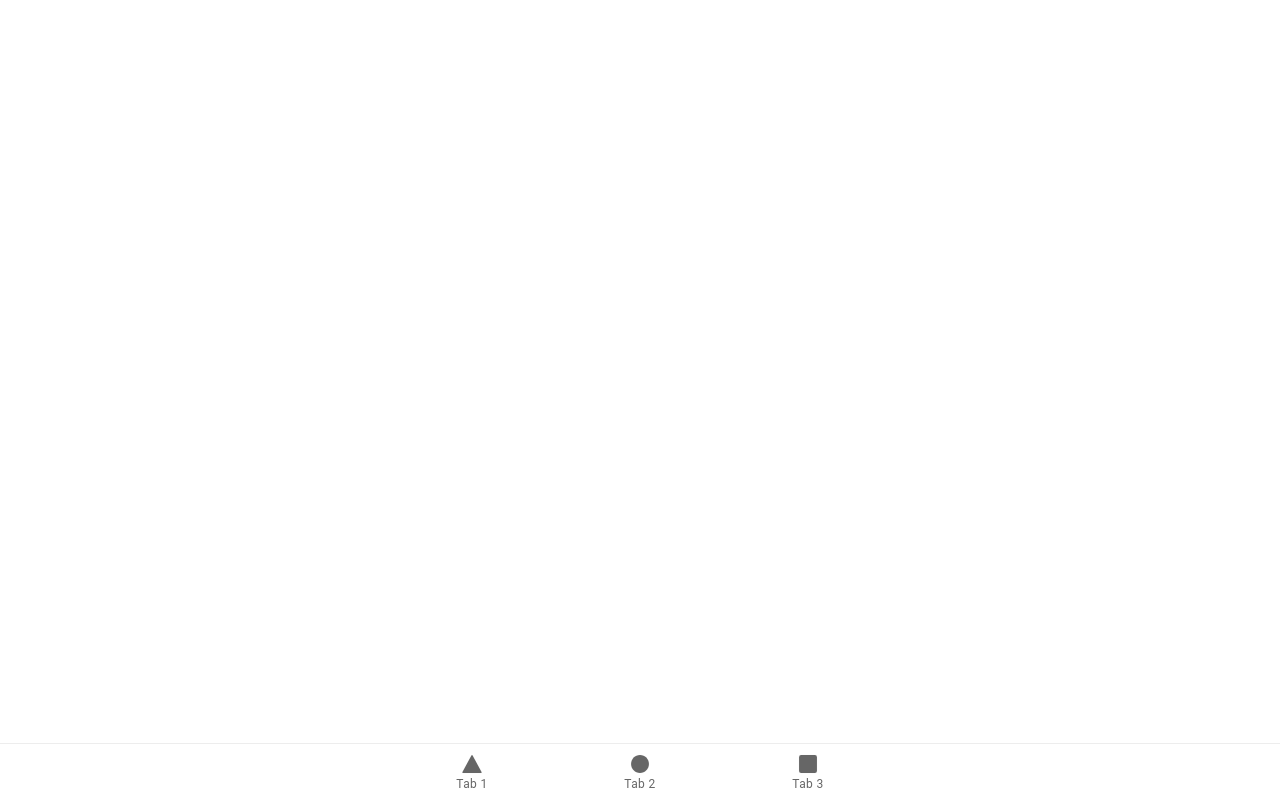
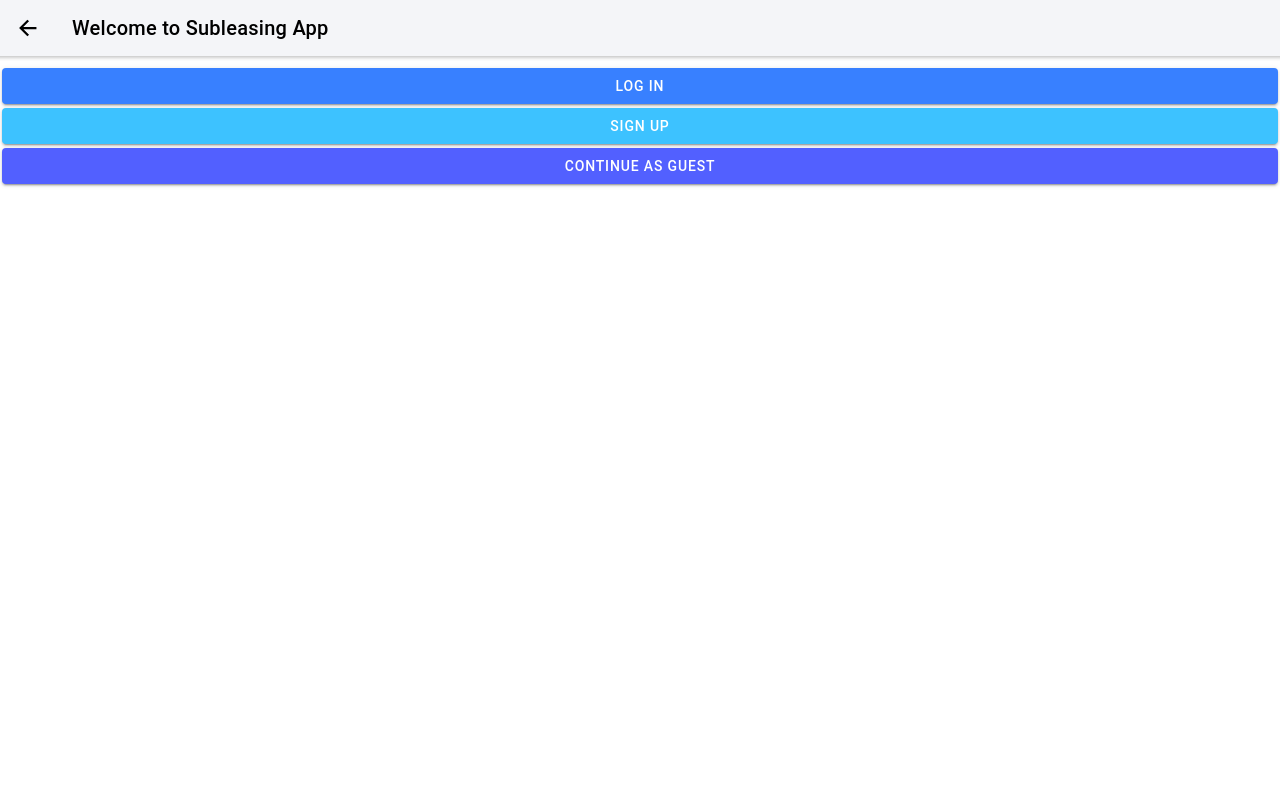
Before and after one commit to rgupta96/csci201-project, a React (Create React App) app in the folder client/: page /welcome in a window 1280 px wide. Built offline with nearby package versions, Linux system fonts and the light colour scheme.

Commit message:
Write on User Flow, begin on login/signup pages

```diff
--- a/client/src/App.tsx
+++ b/client/src/App.tsx
@@ -13,6 +13,13 @@ import { ellipse, square, triangle } from 'ionicons/icons';
 import Tab1 from './pages/Tab1';
 import Tab2 from './pages/Tab2';
 import Tab3 from './pages/Tab3';
+import {
+    useState
+} from 'react';
+
+// Login stuff
+import LoginPage from './components/login/login';
+import LoginRouter from './components/login/LoginRouter';
 
 /* Core CSS required for Ionic components to work properly */
 import '@ionic/react/css/core.css';
@@ -33,8 +40,29 @@ import '@ionic/react/css/display.css';
 /* Theme variables */
 import './theme/variables.css';
 
-const App: React.FC = () => (
+const App: React.FC = () => {
+
+    // Rather than use something like redux which would make me very sad
+    // We're going to chain a bunch of state hooks through various components :D
+    const [isAuthenticated, setIsAuthenticated] = useState<boolean>(false);
+
+
+    return (
         <IonApp>
+            {
+                isAuthenticated ?
+                <AuthenticatedSetup/>
+                :
+                <LoginRouter />
+            }
+        </IonApp>
+    )
+
+};
+
+const AuthenticatedSetup = () => {
+    return (
+        <>
             <IonReactRouter>
                 <IonTabs>
                     <IonRouterOutlet>
@@ -67,7 +95,9 @@ const App: React.FC = () => (
                     </IonTabBar>
                 </IonTabs>
             </IonReactRouter>
-  </IonApp>
-);
+        </>
+    )
+}
+
 
 export default App;
--- /dev/null
+++ b/client/src/components/login/LoginRouter.tsx
@@ -0,0 +1,39 @@
+import React, {
+    FC, useState
+} from 'react';
+import {
+    IonIcon,
+    IonLabel,
+    IonRouterOutlet,
+    IonTabBar,
+    IonTabButton,
+    IonTabs,
+  } from '@ionic/react';
+import { IonReactRouter } from '@ionic/react-router';
+import { Redirect, Route } from 'react-router-dom';
+import SelectAuthType from './SelectAuthType';
+import LoginPage from './login';
+
+
+const LoginRouter : FC = () => {
+
+    return (
+        <IonReactRouter>
+            <IonRouterOutlet>
+                <Route exact path="/welcome" component={SelectAuthType}/>
+                <Route exact path="/signup">
+                    {/* <Tab2 /> */}
+                </Route>
+                <Route path="/login" component={LoginPage} />
+                <Route path="/guest">
+                    {/* <Tab3 /> */}
+                </Route>
+                <Route exact path="/">
+                    <Redirect to="/welcome" />
+                </Route>
+            </IonRouterOutlet>
+        </IonReactRouter>
+    )
+}
+
+export default LoginRouter;
--- /dev/null
+++ b/client/src/components/login/SelectAuthType.tsx
@@ -0,0 +1,77 @@
+import React, {
+    useState,
+    FC
+} from 'react';
+import {
+    IonBackButton, IonButtons, IonButton, IonHeader,
+    IonToolbar, IonTitle, IonContent, IonPage,
+    IonList, IonItem, IonLabel, IonInput, IonLoading
+} from '@ionic/react';
+
+
+// https://stackblitz.com/edit/ionic-react-demo?file=pages%2FLogin.jsx
+const SelectAuthType : FC<any> = ({ track, history }) => {
+
+    const [password, setPassword] = useState<string>('');
+    const [email, setEmail] = useState<string>();
+
+    const goTo = (path : string) => {
+        history.push(path, { direction: 'forward' });
+    }
+
+
+    const onLogin = () => {
+        goTo('login');
+    }
+
+    const onSignUp = () => {
+
+    }
+
+    const onGuest = () => {
+
+    }
+
+    return (
+        <IonPage>
+
+            {/* The header at the top. Very cool! */}
+            <IonHeader>
+                <IonToolbar color="light">
+                    <IonButtons slot="start">
+                    <IonBackButton defaultHref={`/`} />
+                    </IonButtons>
+                    <IonTitle>Welcome to Subleasing App</IonTitle>
+                </IonToolbar>
+            </IonHeader>
+
+            {/* Where the rest of the content is I guess */}
+            <IonContent className="form">
+                <IonList>
+                    <IonButton
+                        color={'primary'}
+                        expand="block"
+                        type="submit"
+                        onClick={onLogin}
+                    >
+                        Log in
+                    </IonButton>
+                    <IonButton
+                        color={'secondary'}
+                        expand="block"
+                        onClick={onSignUp}
+                        type="submit"
+                    >Sign Up</IonButton>
+                    <IonButton
+                        color={'tertiary'}
+                        expand="block"
+                        onClick={onGuest}
+                        type="submit"
+                    >Continue As Guest</IonButton>
+                </IonList>
+            </IonContent>
+        </IonPage>
+    )
+}
+
+export default SelectAuthType;
--- /dev/null
+++ b/client/src/components/login/login.tsx
@@ -0,0 +1,59 @@
+import React, {
+    useState
+} from 'react';
+import {
+    IonBackButton, IonButtons, IonButton, IonHeader,
+    IonToolbar, IonTitle, IonContent, IonPage,
+    IonList, IonItem, IonLabel, IonInput, IonLoading
+} from '@ionic/react';
+
+
+// https://stackblitz.com/edit/ionic-react-demo?file=pages%2FLogin.jsx
+const LoginPage = () => {
+
+    const [password, setPassword] = useState<string>('');
+    const [email, setEmail] = useState<string>();
+
+    return (
+        <IonPage>
+
+            {/* The header at the top. Very cool! */}
+            <IonHeader>
+                <IonToolbar color="light">
+                    <IonButtons slot="start">
+                    <IonBackButton defaultHref={`/`} />
+                    </IonButtons>
+                    <IonTitle>Login</IonTitle>
+                </IonToolbar>
+            </IonHeader>
+
+            {/* Where the rest of the content is I guess */}
+            <IonContent className="form">
+            {/* <IonLoading isOpen={showLoading} message="Logging in..." onDidDismiss={() => setShowLoading(false)}/> */}
+            {/* <form onSubmit={handleSubmit} method="post" ref={formRef} action=""> */}
+                <IonList>
+                    <IonItem>
+                        <IonLabel position={'fixed'}>Email</IonLabel>
+                        <IonInput type="email" value={email} onInput={(e : any) => setEmail(e.currentTarget.value)} />
+                    </IonItem>
+                    <IonItem>
+                        <IonLabel position={'fixed'}>Password</IonLabel>
+                        <IonInput
+                            type="password"
+                            value={password}
+                            onInput={(e : any) => setPassword(e.currentTarget.value)}
+                        />
+                    </IonItem>
+                <IonButton expand="block" type="submit">Log in</IonButton>
+                </IonList>
+            {/* </form> */}
+            {/* <div className="below-form">
+                <a className="create" href="#/" onClick={(e) => { e.preventDefault(); goTo('/signup')}}>Create account instead</a>
+                <a href="#/" onClick={(e) => { e.preventDefault(); goTo('/reset-password')}}>Forgot your password?</a>
+            </div> */}
+            </IonContent>
+        </IonPage>
+    )
+}
+
+export default LoginPage;
```
Also changed, not shown: 1 other file (tests, documents, lock files or other folders). Lines whose indentation alone changed are shown as unchanged.
